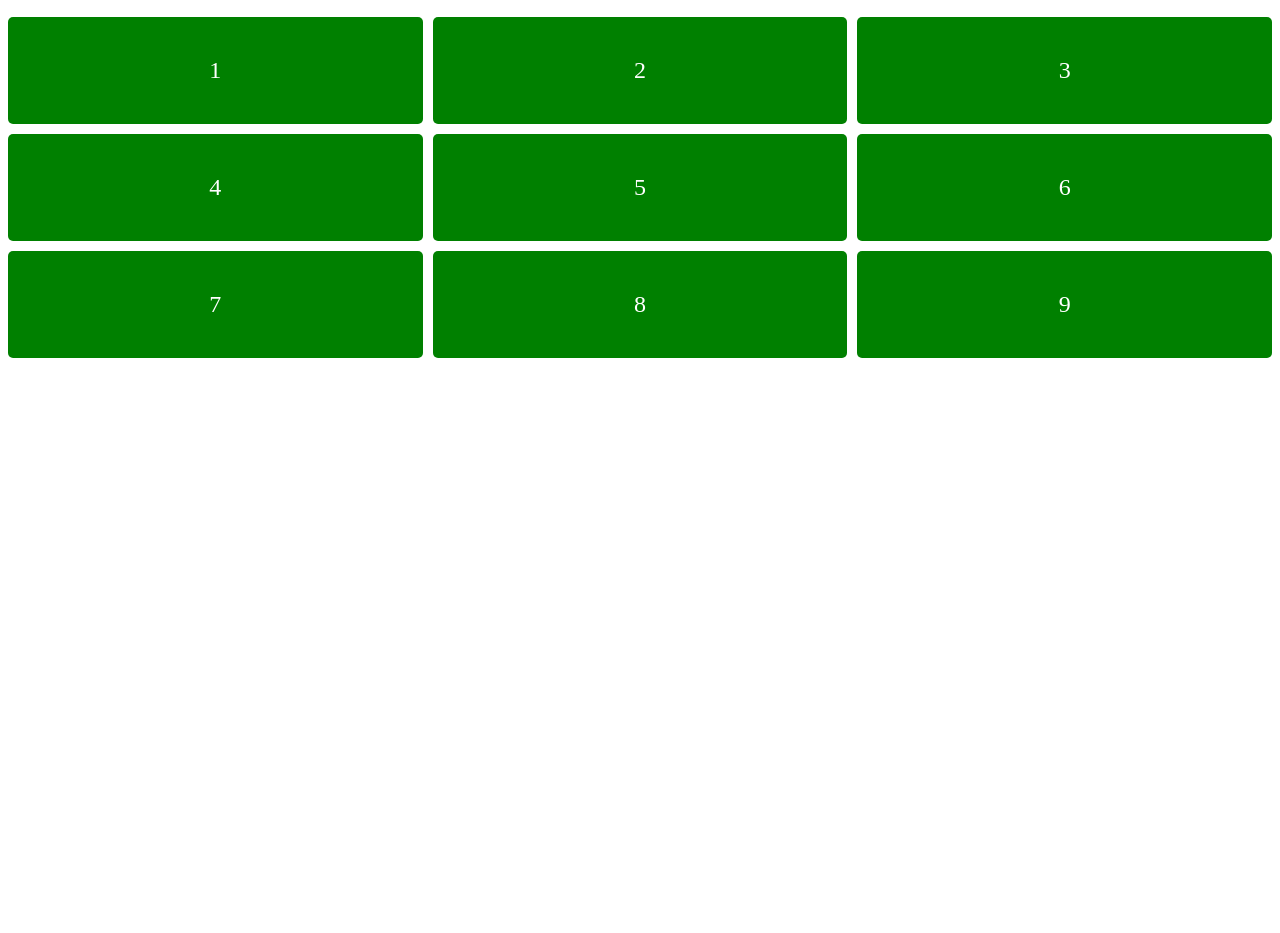
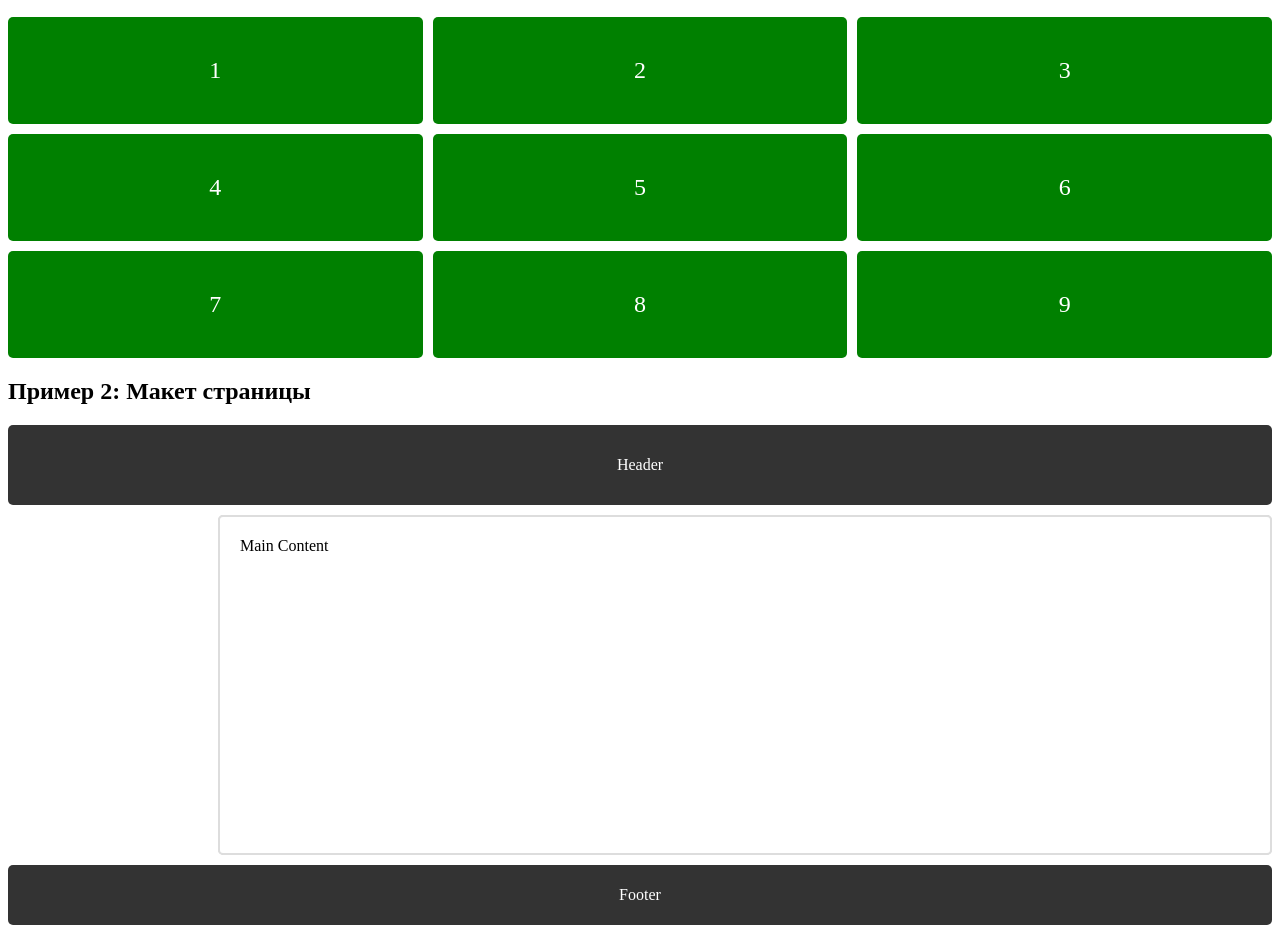
Before and after one commit to vvkkdehg/Lab8_AdaptiveGrid, a plain HTML site: page gridPractice.html in a window 1280 px wide. Shown: the part 110-1043 px from the top of the page. Before the commit the page ends 800 px from the top, so only its background shows below. Drawn offline with Linux system fonts and the light colour scheme.

Commit message:
Added page layout using grid-template-areas

```diff
--- a/gridPractice.css
+++ b/gridPractice.css
@@ -11,3 +11,45 @@
     font-size: 24px;
     border-radius: 5px;
 }
+.page-layout {
+    display: grid;
+    grid-template-areas:
+    "header header"
+    "sidebar main"
+    "footer footer";
+    grid-template-columns: 200px 1fr;
+    grid-template-rows: 80px 1fr 60px;
+    gap: 10px;
+    height: 500px;
+}
+.header {
+    grid-area: header;
+    background-color: #333;
+    color: white;
+    display: flex;
+    align-items: center;
+    justify-content: center;
+    border-radius: 5px;
+}
+.sidebar {
+    grid-area: sidebar;
+    background-color: #f0f0f0;
+    padding: 20px;
+    border-radius: 5px;
+}
+.main {
+    grid-area: main;
+    background-color: #fff;
+    border: 2px solid #ddd;
+    padding: 20px;
+    border-radius: 5px;
+}
+.footer {
+    grid-area: footer;
+    background-color: #333;
+    color: white;
+    display: flex;
+    align-items: center;
+    justify-content: center;
+    border-radius: 5px;
+}
--- a/gridPractice.html
+++ b/gridPractice.html
@@ -22,5 +22,15 @@
             <div class="grid-item">9</div>
         </div>
     </section>
+
+    <section>
+        <h2>Пример 2: Макет страницы</h2>
+        <div class="page-layout">
+            <header class="header">Header</header>
+            <aside class="main">Main Content</aside>
+            <main class="main">Main Content</main>
+            <footer class="footer">Footer</footer>
+        </div>
+    </section>
 </body>
 </html>
```
